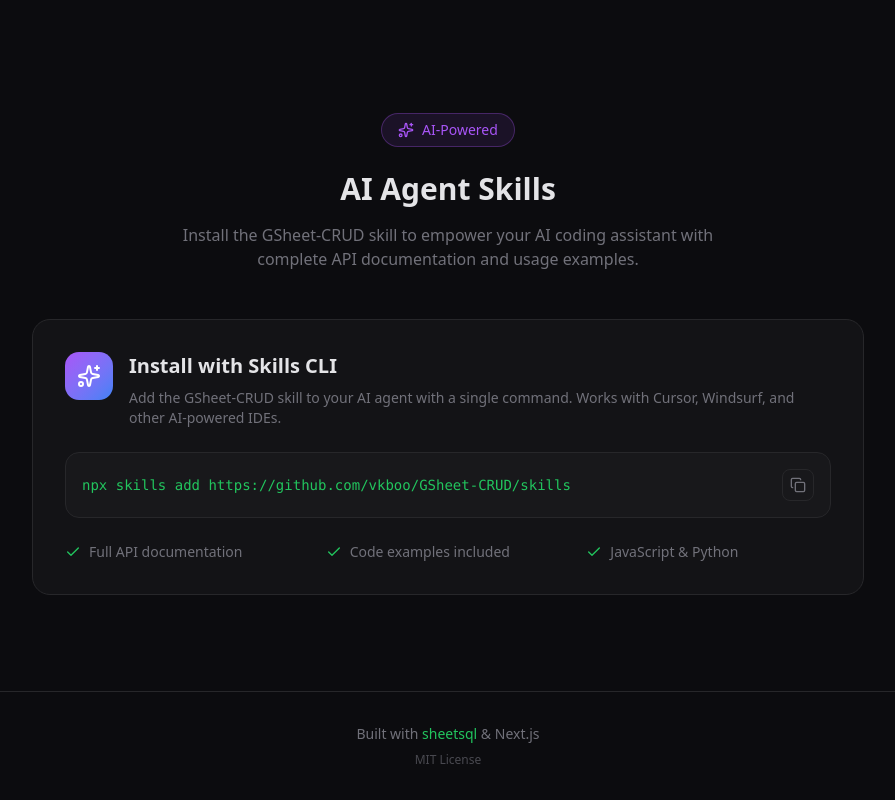
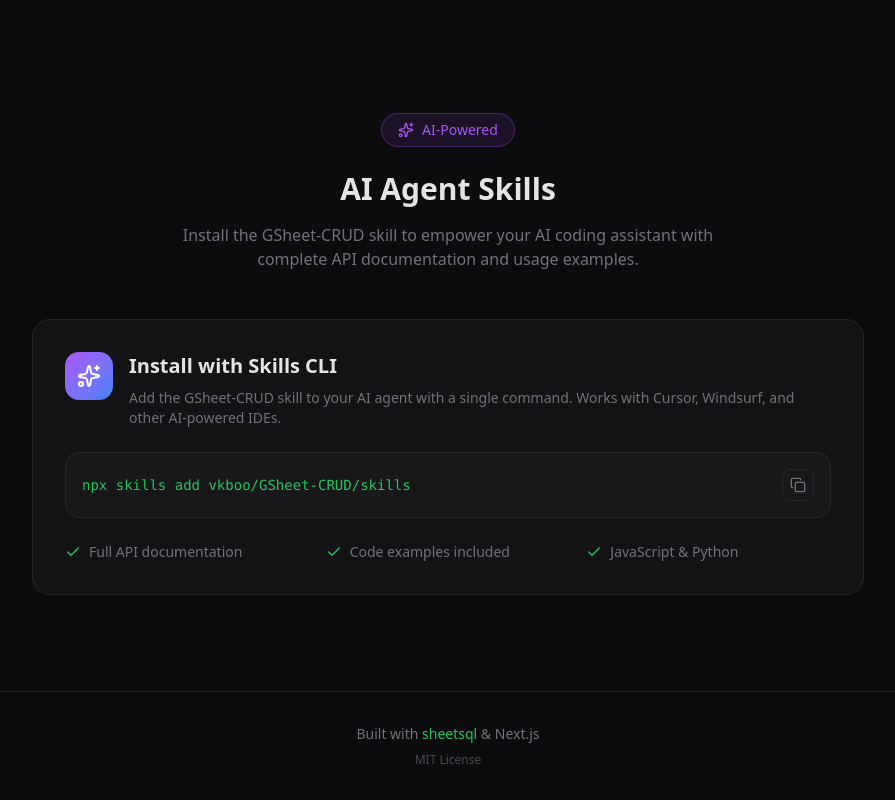
Before and after one commit to vkboo/GSheet-CRUD, a Next.js app: page / in a window 1280 px wide. Shown: the part 2453-3253 px from the top of the page, without its empty margins (192-1087 px from the left). Built offline with nearby package versions, Linux system fonts and the light colour scheme.

Commit message:
fix: skills only container skills dir

```diff
--- a/src/app/page.tsx
+++ b/src/app/page.tsx
@@ -243,8 +243,8 @@
             </div>
 
             <div className="flex items-center justify-between gap-4 p-4 bg-code-bg border border-border rounded-xl font-mono text-sm overflow-x-auto">
-              <code className="text-accent-green whitespace-nowrap">npx skills add https://github.com/vkboo/GSheet-CRUD/skills</code>
-              <CopyButton text="npx skills add https://github.com/vkboo/GSheet-CRUD/skills" />
+              <code className="text-accent-green whitespace-nowrap">npx skills add vkboo/GSheet-CRUD/skills</code>
+              <CopyButton text="npx skills add vkboo/GSheet-CRUD/skills" />
             </div>
 
             <div className="mt-6 grid grid-cols-1 md:grid-cols-3 gap-4 text-sm">
```
